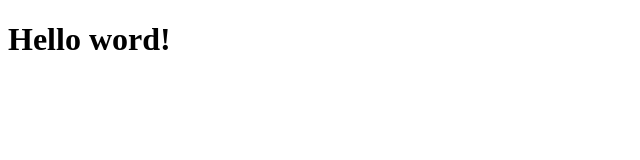
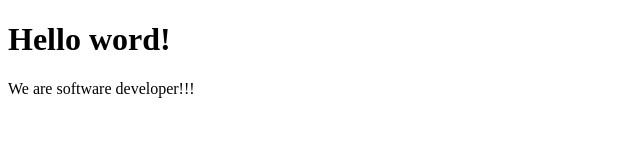
Before and after one commit to bizip/challenge2, a plain HTML site: page index.html in a window 1280 px wide. Shown: the whole page, without its empty margins (0-640 px from the left). Drawn offline with Linux system fonts and the light colour scheme.

Commit message:
added we are software developers

```diff
--- a/index.html
+++ b/index.html
@@ -8,5 +8,6 @@
 </head>
 <body>
     <h1>Hello word!</h1>
+    <p>We are software developer!!!</p>
 </body>
 </html>
```
